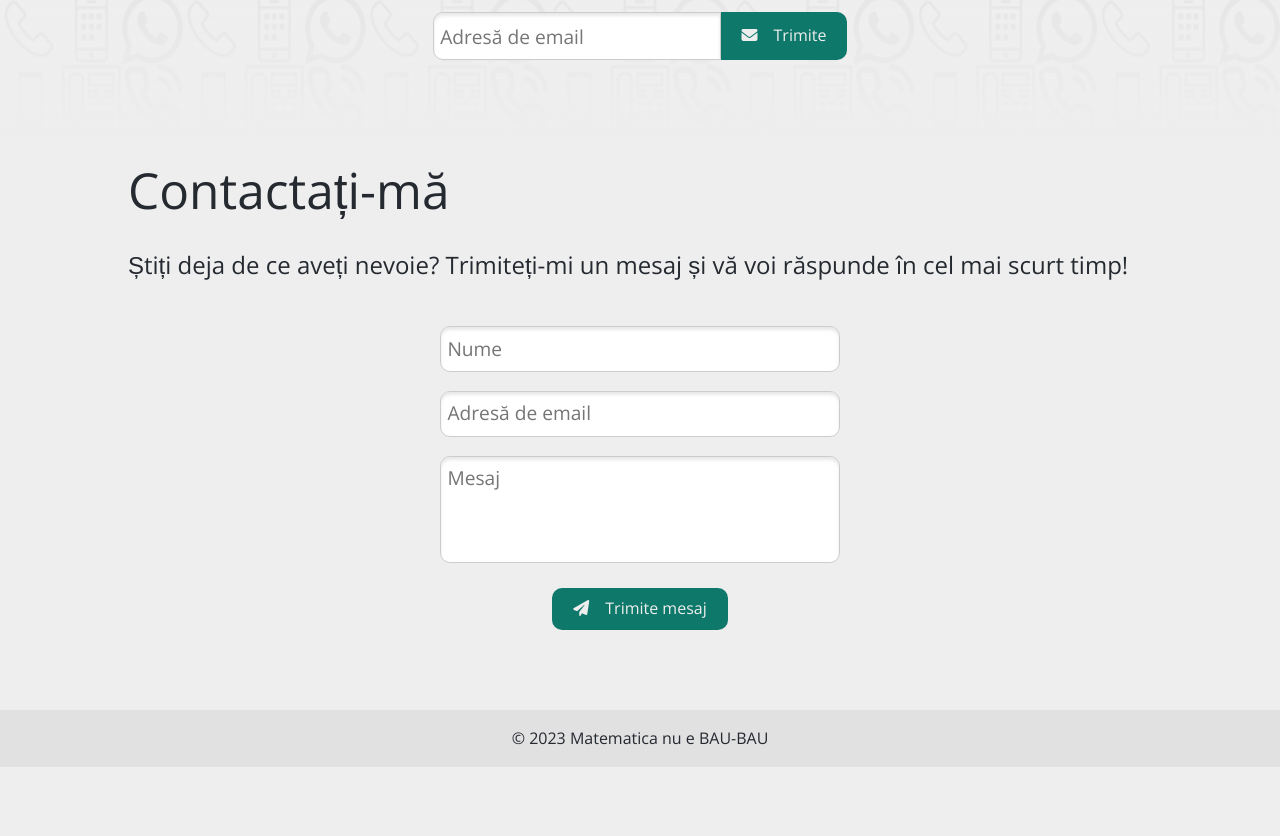
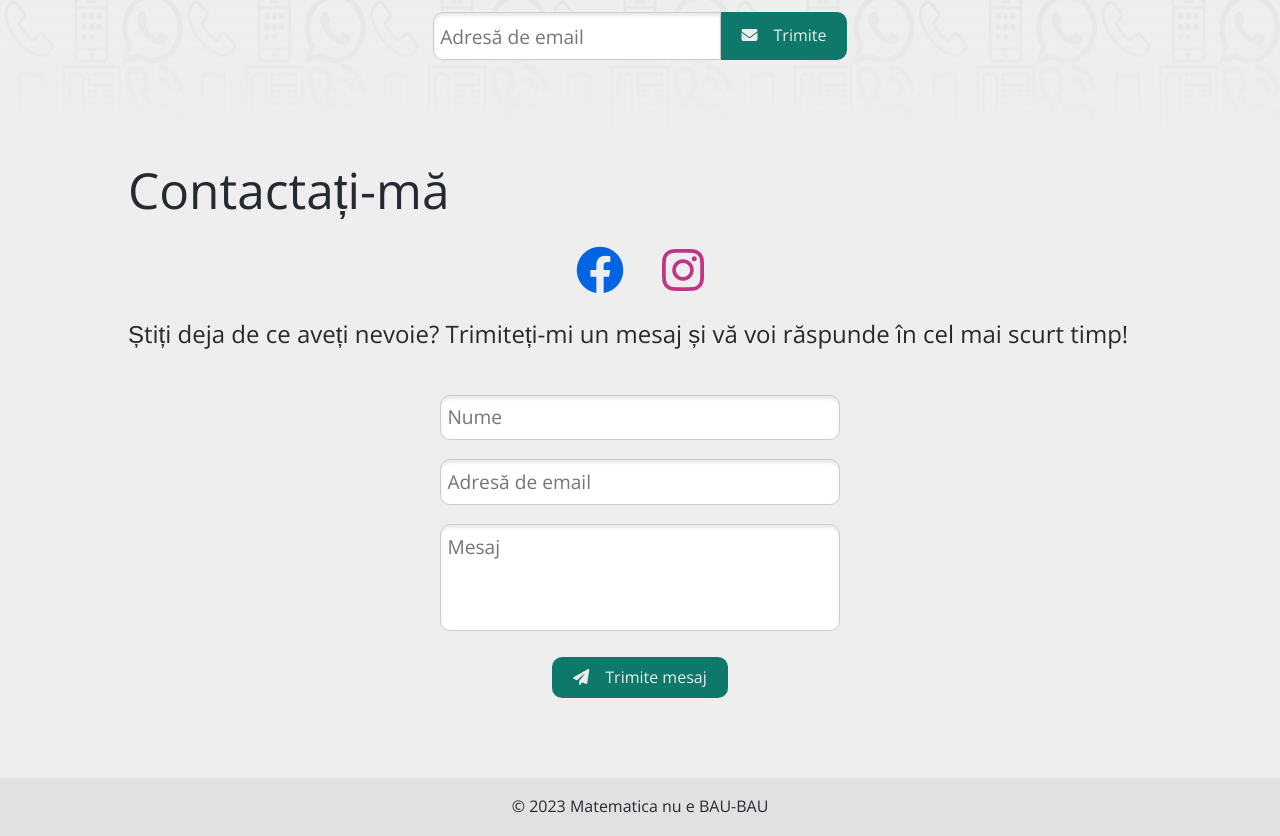
Before and after one commit to abv-solutions/math, a website: page index.html in a window 1280 px wide. Shown: the part 10591-11427 px from the top of the page. Before the commit the page ends 11358 px from the top, so only its background shows below. Drawn offline with nearby package versions, Linux system fonts and the light colour scheme.

Commit message:
Added contact links

```diff
--- a/index.html
+++ b/index.html
@@ -510,6 +510,14 @@
 				<h1 class="x-large my-1">
 					<span lang="en">Contact me</span><span lang="ro">Contactați-mă</span>
 				</h1>
+				<p class="lead center mb-1">
+					<a href="https://www.facebook.com/groups/2045835055627123/" target="_blank" class="px-1">
+						<i class="fab fa-facebook fa-2x"></i>
+					</a>
+					<a href="https://www.instagram.com/adrianaioan.ro/" target="_blank" class="px-1">
+						<i class="fab fa-instagram fa-2x"></i>
+					</a>
+				</p>
 				<p class="lead mb-1">
 					<span lang="en">Already know what you need? Send me a message and I will get
 						back to you in no time!</span><span lang="ro">Știți deja de ce aveți nevoie? Trimiteți-mi un mesaj și vă voi
--- a/scss/_utility.scss
+++ b/scss/_utility.scss
@@ -114,7 +114,10 @@
 
 // Social icons
 i {
-  &.fa-linkedin {
-    color: #0077b5;
+	&.fa-facebook {
+		color: #0165e1;
+	}
+	&.fa-instagram {
+		color: #c13584;
 	}
 }
```
Also changed, not shown: css/style.css, css/styleDark.css, css/styleLight.css. Lines whose indentation alone changed are shown as unchanged.
